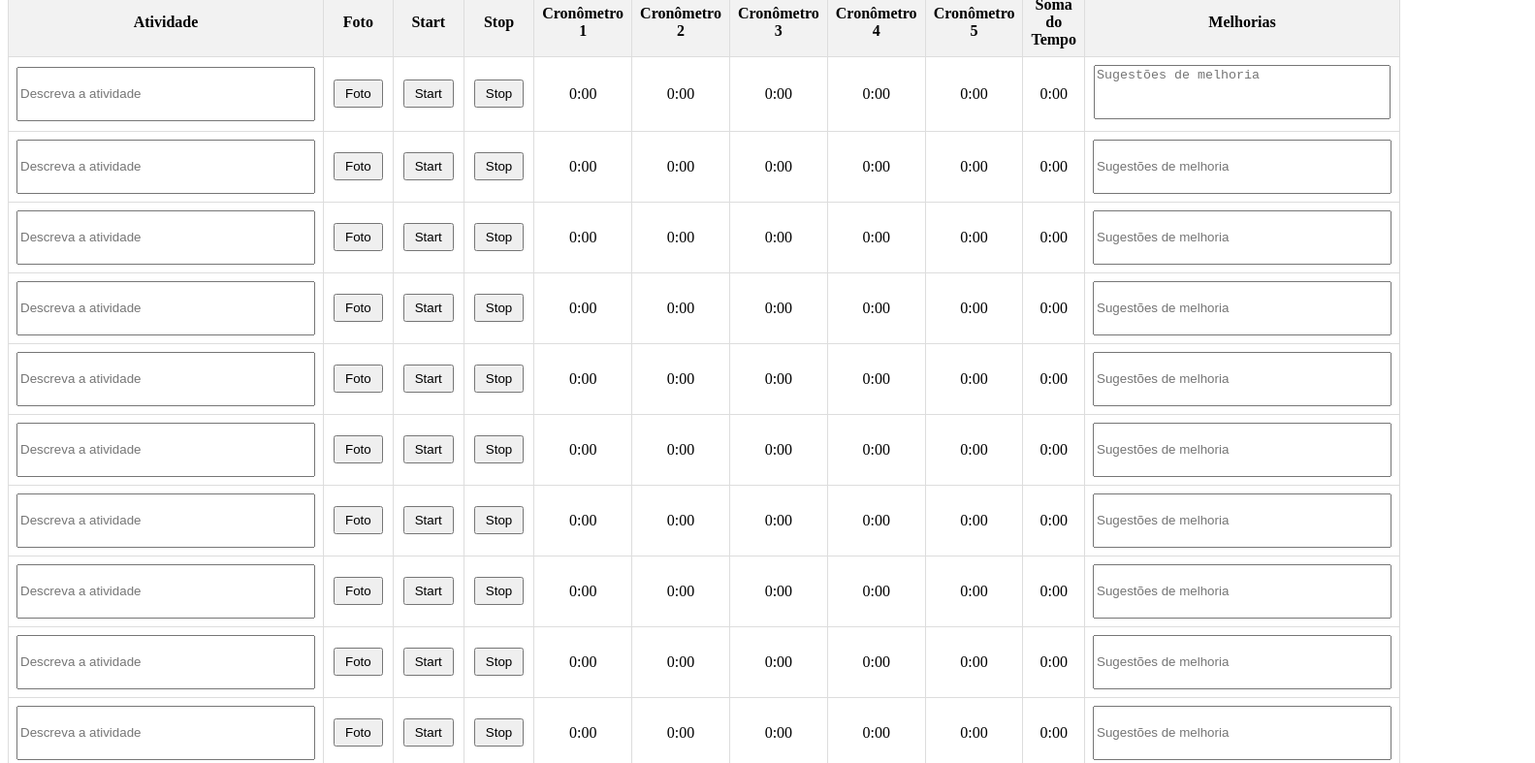
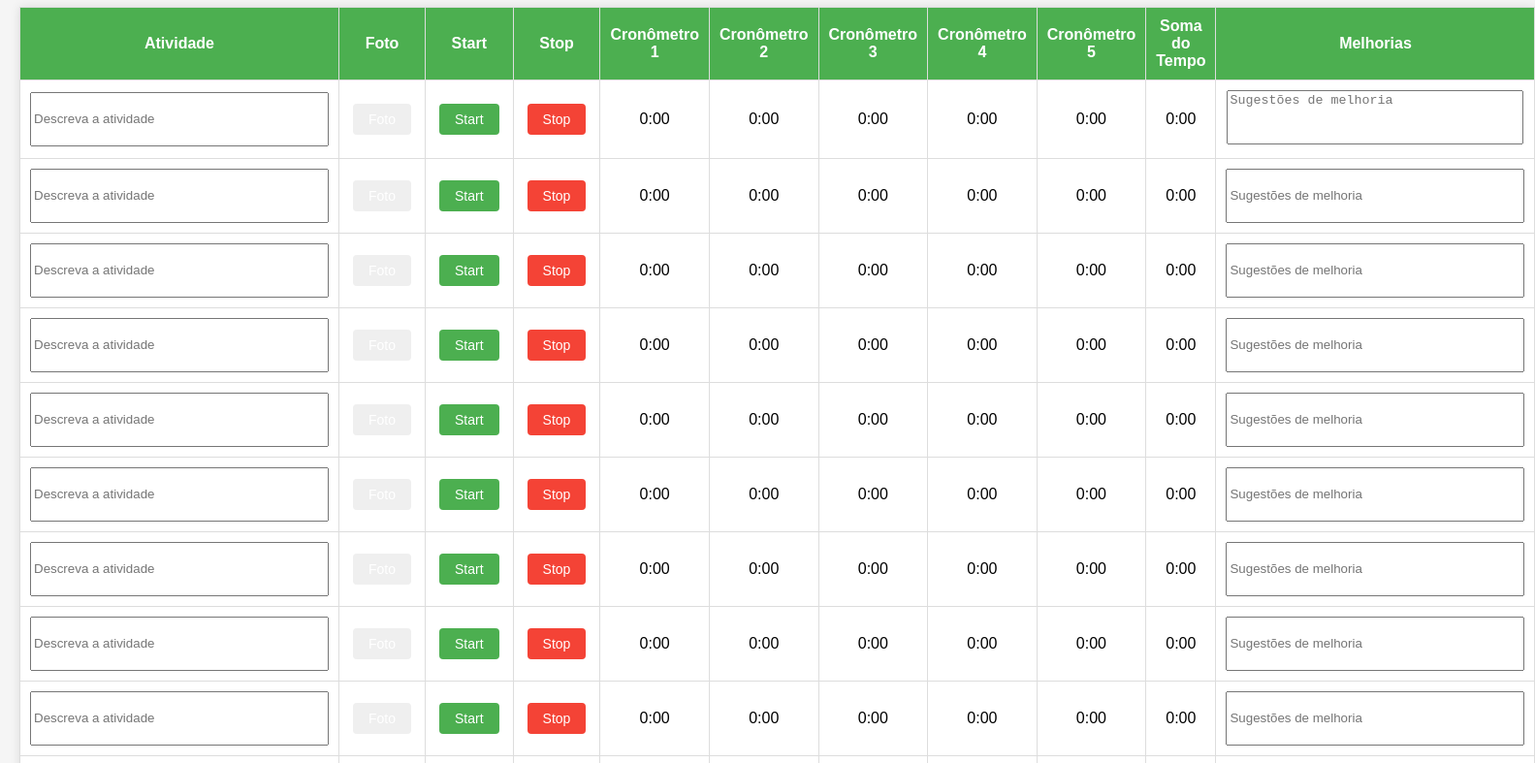
Before and after one commit to Mauthope/Controle-de-pagamento-, a plain HTML site: page index.html in a window 1280 px wide. Shown: the part 93-880 px from the top of the page at 97% size, 1583 px wide, since content can reach past the window. Drawn offline with nearby package versions, Linux system fonts and the light colour scheme.

Commit message:
Update index.html

```diff
--- a/index.html
+++ b/index.html
@@ -5,31 +5,74 @@
     <meta name="viewport" content="width=device-width, initial-scale=1.0">
     <title>Formulário de Cronoanálise</title>
    <style>
+    body {
+        font-family: Arial, sans-serif;
+        background-color: #f5f5f5;
+        margin: 0;
+        padding: 20px;
+    }
+
+    h1 {
+        text-align: center;
+        color: #333;
+    }
+
     table {
         width: 100%;
         border-collapse: collapse;
+        margin-bottom: 20px;
+        box-shadow: 0 0 10px rgba(0, 0, 0, 0.1);
+        background-color: white;
     }
+
     th, td {
         border: 1px solid #ddd;
-            padding: 8px;
+        padding: 10px;
         text-align: center;
     }
+
     th {
-            background-color: #f2f2f2;
+        background-color: #4CAF50;
+        color: white;
     }
+
     button {
-            padding: 5px 10px;
-            margin: 2px;
+        padding: 8px 16px;
+        margin: 4px;
+        border: none;
+        border-radius: 4px;
+        font-size: 14px;
+        cursor: pointer;
+        color: white;
     }
+
+    button[onclick*="startTimer"] {
+        background-color: #4CAF50; /* Verde para o botão Start */
+    }
+
+    button[onclick*="stopTimer"] {
+        background-color: #f44336; /* Vermelho para o botão Stop */
+    }
+
+    button:hover {
+        opacity: 0.8;
+    }
+
     img {
         width: 100px;
         display: none;
     }
+
     #chartContainer {
         width: 80%;
         margin: 20px auto;
+        padding: 20px;
+        background-color: white;
+        border-radius: 8px;
+        box-shadow: 0 0 15px rgba(0, 0, 0, 0.1);
     }
 </style>
+
     <!-- Adicionando a biblioteca Chart.js -->
     <script src="https://cdn.jsdelivr.net/npm/chart.js"></script>
 </head>
```
Lines whose indentation alone changed are shown as unchanged.
